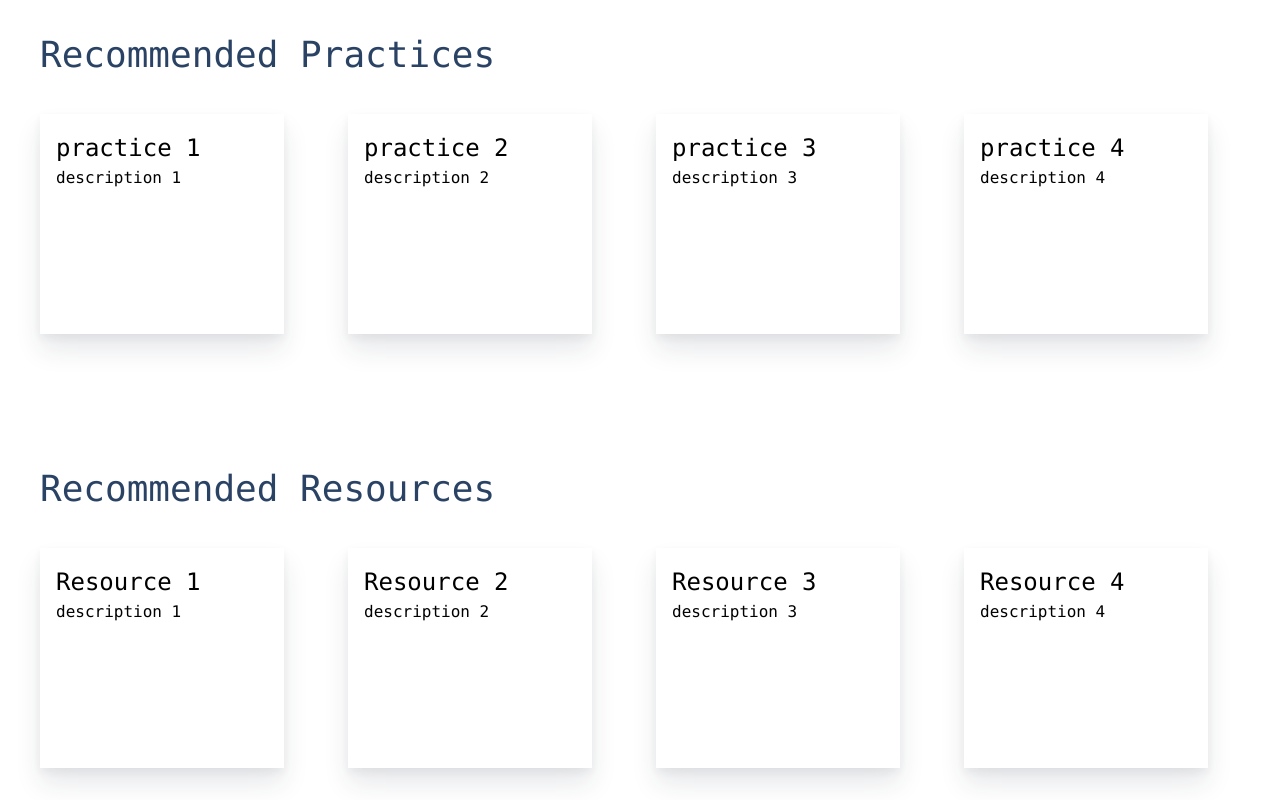
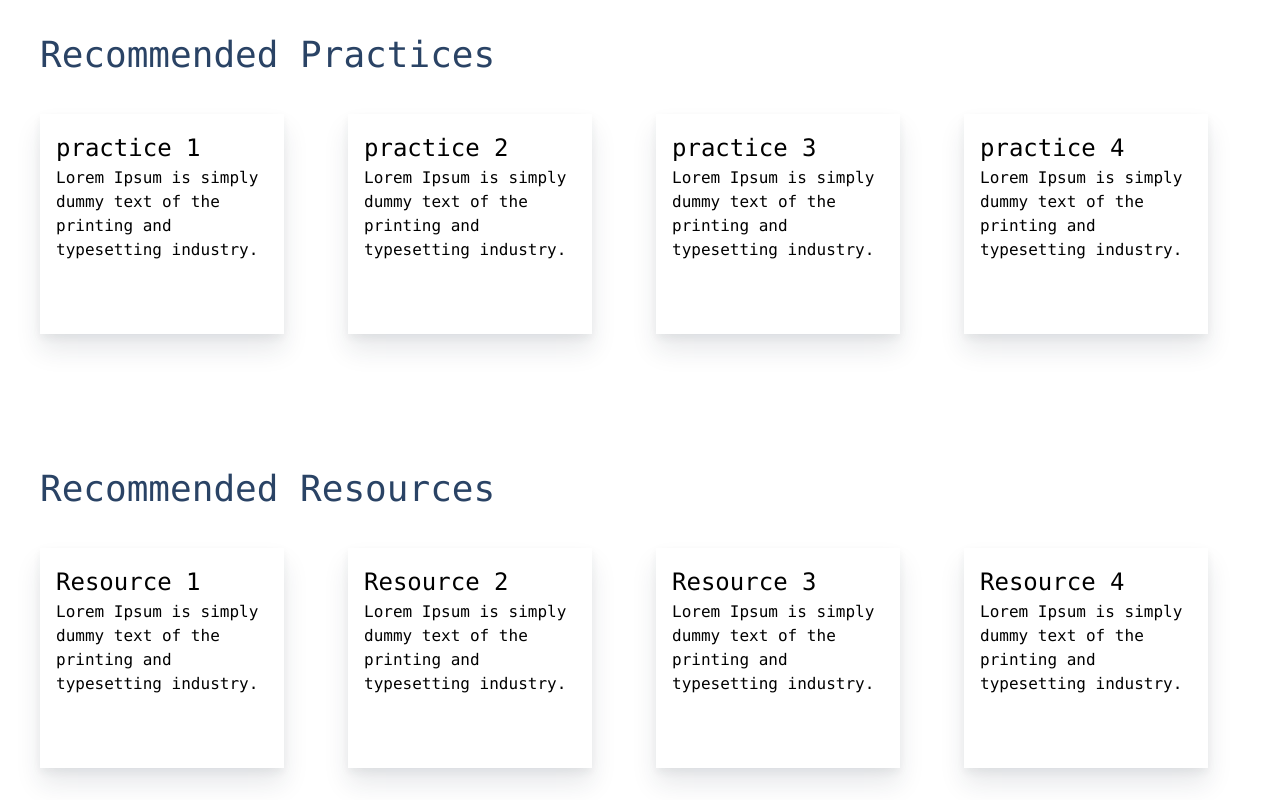
Before and after one commit to divya2808/Vfms-UI, a Nuxt app: page / in a window 1280 px wide. Shown: the part 786-1586 px from the top of the page. Built offline with nearby package versions, Linux system fonts and the light colour scheme.

Commit message:
Finishing up

```diff
--- a/data/practices.js
+++ b/data/practices.js
@@ -2,21 +2,21 @@ export default [
   {
     id: '1',
     name: 'practice 1',
-    description: 'description 1',
+    description: 'Lorem Ipsum is simply dummy text of the printing and typesetting industry.',
   },
   {
     id: '2',
     name: 'practice 2',
-    description: 'description 2',
+    description: 'Lorem Ipsum is simply dummy text of the printing and typesetting industry.',
   },
   {
     id: '3',
     name: 'practice 3',
-    description: 'description 3',
+    description: 'Lorem Ipsum is simply dummy text of the printing and typesetting industry.',
   },
   {
     id: '4',
     name: 'practice 4',
-    description: 'description 4',
+    description: 'Lorem Ipsum is simply dummy text of the printing and typesetting industry.',
   }
 ]
--- a/data/resources.js
+++ b/data/resources.js
@@ -2,21 +2,21 @@ export default [
   {
     id: '1',
     name: 'Resource 1',
-    description: 'description 1',
+    description: 'Lorem Ipsum is simply dummy text of the printing and typesetting industry.',
   },
   {
     id: '2',
     name: 'Resource 2',
-    description: 'description 2',
+    description: 'Lorem Ipsum is simply dummy text of the printing and typesetting industry.',
   },
   {
     id: '3',
     name: 'Resource 3',
-    description: 'description 3',
+    description: 'Lorem Ipsum is simply dummy text of the printing and typesetting industry.',
   },
   {
     id: '4',
     name: 'Resource 4',
-    description: 'description 4',
+    description: 'Lorem Ipsum is simply dummy text of the printing and typesetting industry.',
   }
 ]
--- a/layouts/default.vue
+++ b/layouts/default.vue
@@ -7,7 +7,7 @@
           <span class="absolute">Math</span>
         </nuxt-link>
         <ul class="flex flex-end">
-          <nuxt-link :to="item.link" v-for="item in navItems" :key="item.id" class="mx-8 cursor-pointer hover:text-pink-300 nav-item relative no-underline" :class="{'active': activeItem === item}" @click="activeNavItem = item">{{ item.name }}</nuxt-link>
+          <nuxt-link :to="item.link" v-for="item in navItems" :key="item.id" class="mx-8 cursor-pointer hover:text-pink-300 nav-item relative no-underline" :class="{'active': activeNavItem === item}" @click="activeNavItem = item">{{ item.name }}</nuxt-link>
         </ul>
       </div>
     </div>
```
